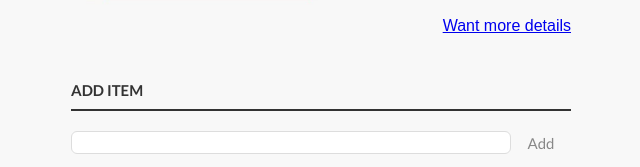
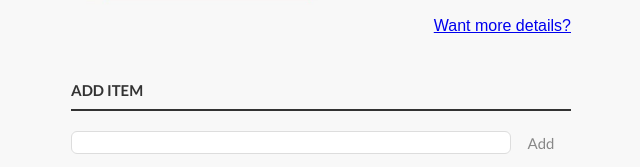
Before and after one commit to Bogdan-VS/Projects-RSSchool, a plain HTML site: page clean-code-s1e1/index.html in a window 1280 px wide. Shown: the part 246-413 px from the top of the page, 319-959 px from the left. Drawn offline with Linux system fonts and the light colour scheme.

```diff
--- a/clean-code-s1e1/index.html
+++ b/clean-code-s1e1/index.html
@@ -9,7 +9,7 @@
 <body>
   <div class="aaa">
     <img src="./eisenhower-matrix.jpg">
-    <a class='more_inf' href="https://goal-life.com/page/method/matrix-eisenhower">Want more details</a>
+    <a class='more_inf' href="https://goal-life.com/page/method/matrix-eisenhower">Want more details&quest;</a>
   </div>
   <div class="centered-main-page-element">
     <p id='topSectionForAddingElementToList'>
```
